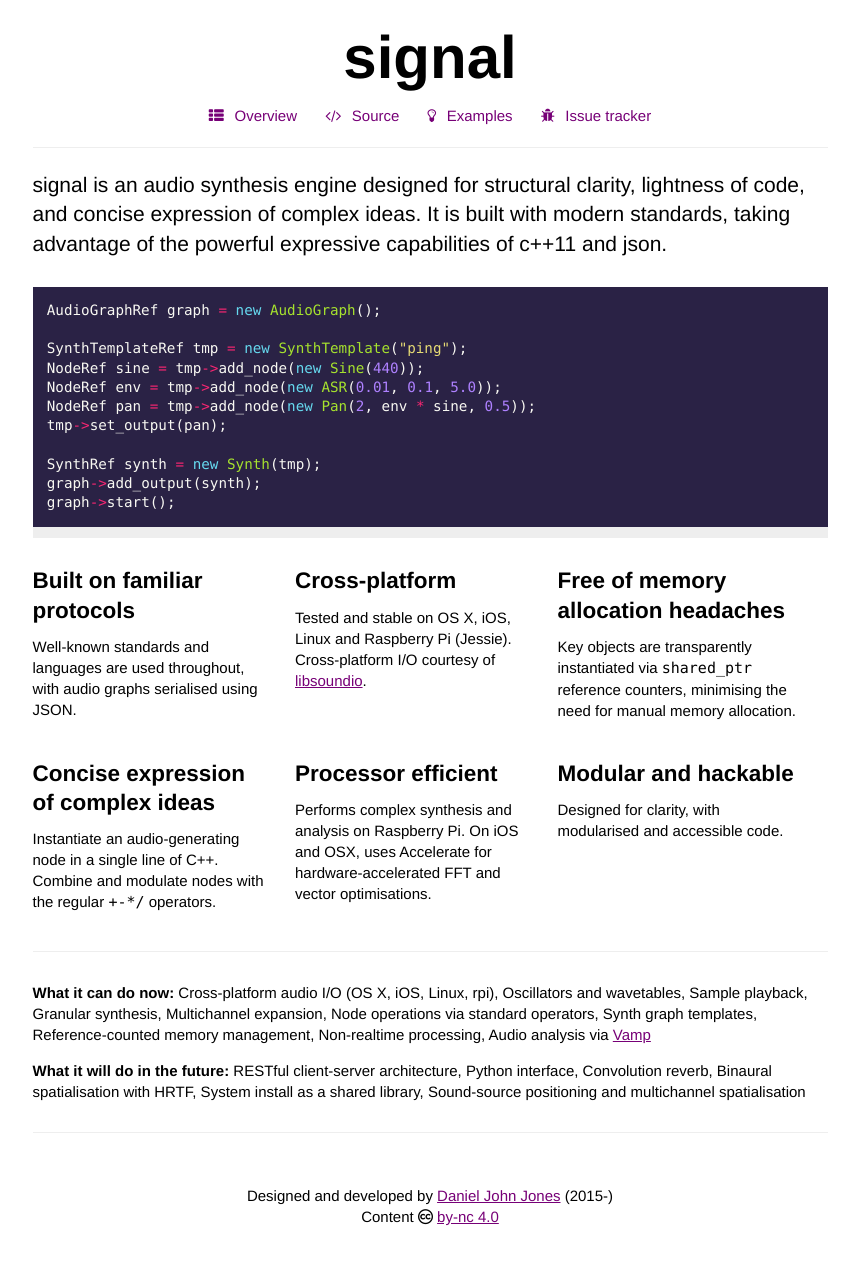
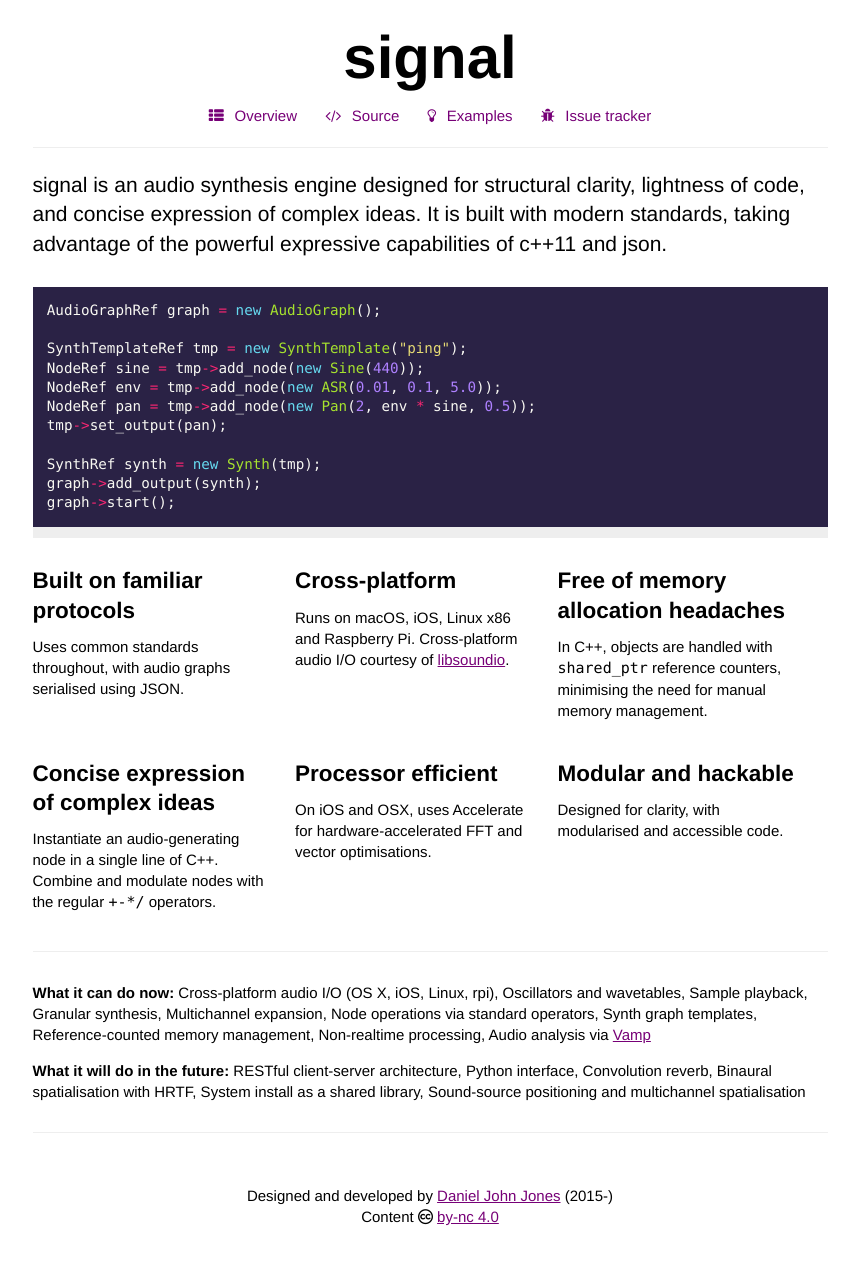
Before and after one commit to ideoforms/signalflow, a Jekyll site: the page built from index.md, in a window 1280 px wide. Shown: the whole page, without its empty margins (210-1069 px from the left). Built offline with Jekyll 4.4.1, drawn with Linux system fonts in a browser that asks for light colours; nearby versions of some CDN libraries.

Commit message:
Update links and descriptions

```diff
--- a/_layouts/default.html
+++ b/_layouts/default.html
@@ -14,7 +14,7 @@
 				<!-- <p class="intro">An audio synthesis engine written to modern standards.</p> -->
 				<nav>
 					<ul>
-						<li><a href="/"><i class="fa fa-th-list"></i> Overview</a></li>
+						<li><a href="https://ideoforms.github.io/signal"><i class="fa fa-th-list"></i> Overview</a></li>
 						<li><a href="https://github.com/ideoforms/signal"><i class="fa fa-code"></i> Source</a></li>
 						<li><a href="https://github.com/ideoforms/signal/tree/master/examples"><i class="fa fa-lightbulb-o"></i> Examples</a></li>
 						<li><a href="https://github.com/ideoforms/signal/issues"><i class="fa fa-bug"></i> Issue tracker</a></li>
--- a/index.md
+++ b/index.md
@@ -25,17 +25,17 @@ graph->start();
 <div class="row">
 <div class="box">
 ### Built on familiar protocols
-Well-known standards and languages are used throughout, with audio graphs serialised using JSON.
+Uses common standards throughout, with audio graphs serialised using JSON.
 </div>
 
 <div class="box">
 ### Cross-platform
-Tested and stable on OS X, iOS, Linux and Raspberry Pi (Jessie). Cross-platform I/O courtesy of [libsoundio](http://libsound.io/).
+Runs on macOS, iOS, Linux x86 and Raspberry Pi. Cross-platform audio I/O courtesy of [libsoundio](http://libsound.io/).
 </div>
 
 <div class="box">
 ### Free of memory allocation headaches
-Key objects are transparently instantiated via `shared_ptr` reference counters, minimising the need for manual memory allocation.
+In C++, objects are handled with `shared_ptr` reference counters, minimising the need for manual memory management.
 </div>
 
 </div>
@@ -49,7 +49,7 @@ Instantiate an audio-generating node in a single line of C++. Combine and modula
 
 <div class="box">
 ### Processor efficient
-Performs complex synthesis and analysis on Raspberry Pi. On iOS and OSX, uses Accelerate for hardware-accelerated FFT and vector optimisations.
+On iOS and OSX, uses Accelerate for hardware-accelerated FFT and vector optimisations.
 </div>
 
 <div class="box">
```
